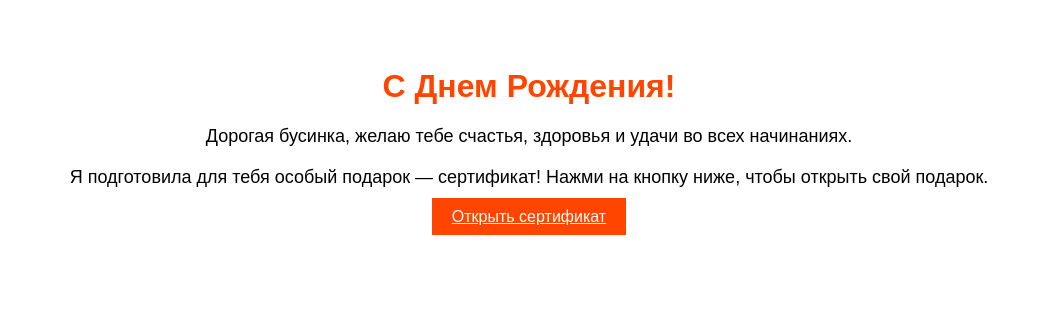
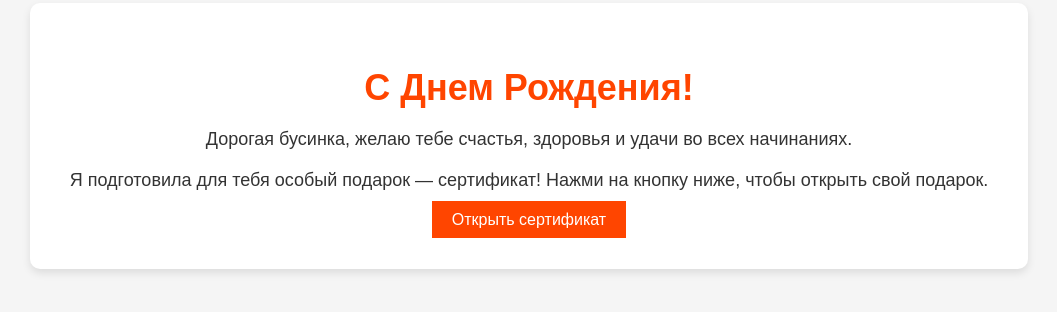
Before and after one commit to businka-birthday/businka-birthday.github.io, a plain HTML site: page index.html in a window 1280 px wide. Shown: the part 264-576 px from the top of the page, without its empty margins (111-1168 px from the left). Drawn offline with Linux system fonts and the light colour scheme.

Commit message:
New style

```diff
--- a/index.html
+++ b/index.html
@@ -5,6 +5,53 @@
     <meta name="viewport" content="width=device-width, initial-scale=1.0">
     <link rel="stylesheet" href="styles.css">
     <title>Поздравление с Днем Рождения!</title>
+    <style>
+        body {
+            font-family: 'Arial', sans-serif;
+            background-color: #f5f5f5;
+            margin: 0;
+            display: flex;
+            flex-direction: column;
+            align-items: center;
+            justify-content: center;
+            height: 100vh;
+        }
+
+        .container {
+            background-color: #ffffff;
+            padding: 40px;
+            border-radius: 10px;
+            box-shadow: 0 4px 8px rgba(0, 0, 0, 0.1);
+            text-align: center;
+        }
+
+        h1 {
+            color: #ff4500;
+            font-size: 36px;
+            margin-bottom: 20px;
+        }
+
+        p {
+            font-size: 18px;
+            color: #333333;
+            margin-bottom: 20px;
+        }
+
+        .gift-button {
+            background-color: #ff4500;
+            color: white;
+            border: none;
+            padding: 10px 20px;
+            font-size: 16px;
+            cursor: pointer;
+            transition: background-color 0.3s ease;
+            text-decoration: none;
+        }
+
+        .gift-button:hover {
+            background-color: #ff5722;
+        }
+    </style>
 </head>
 <body>
     <div class="container">
```
